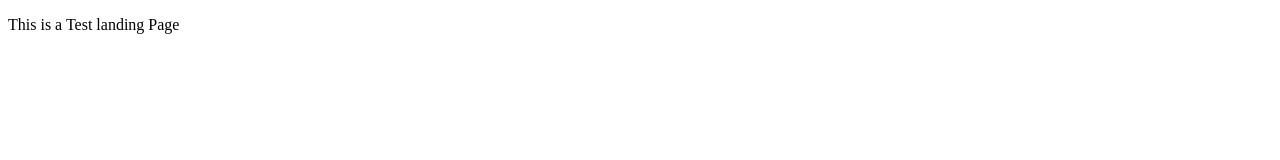
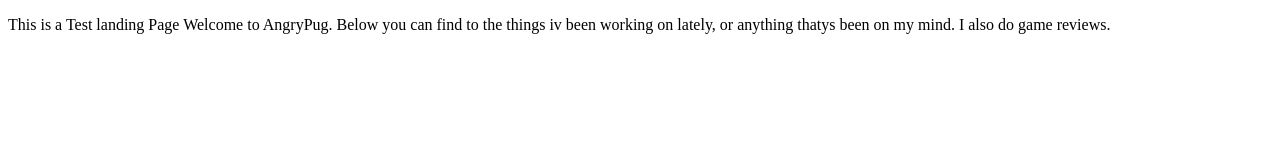
Before and after one commit to paulgswanson/paulgswanson.github.io, a plain HTML site: page index.html in a window 1280 px wide. Drawn offline with Linux system fonts and the light colour scheme.

Commit message:
Update index.html

```diff
--- a/index.html
+++ b/index.html
@@ -2,5 +2,8 @@
 <html>
 <body>
 <p> This is a Test landing Page
+Welcome to AngryPug.
+Below you can find to the things iv been working on lately, or anything thatys been on my mind.
+I also do game reviews.
 </body>
 </html>
```
